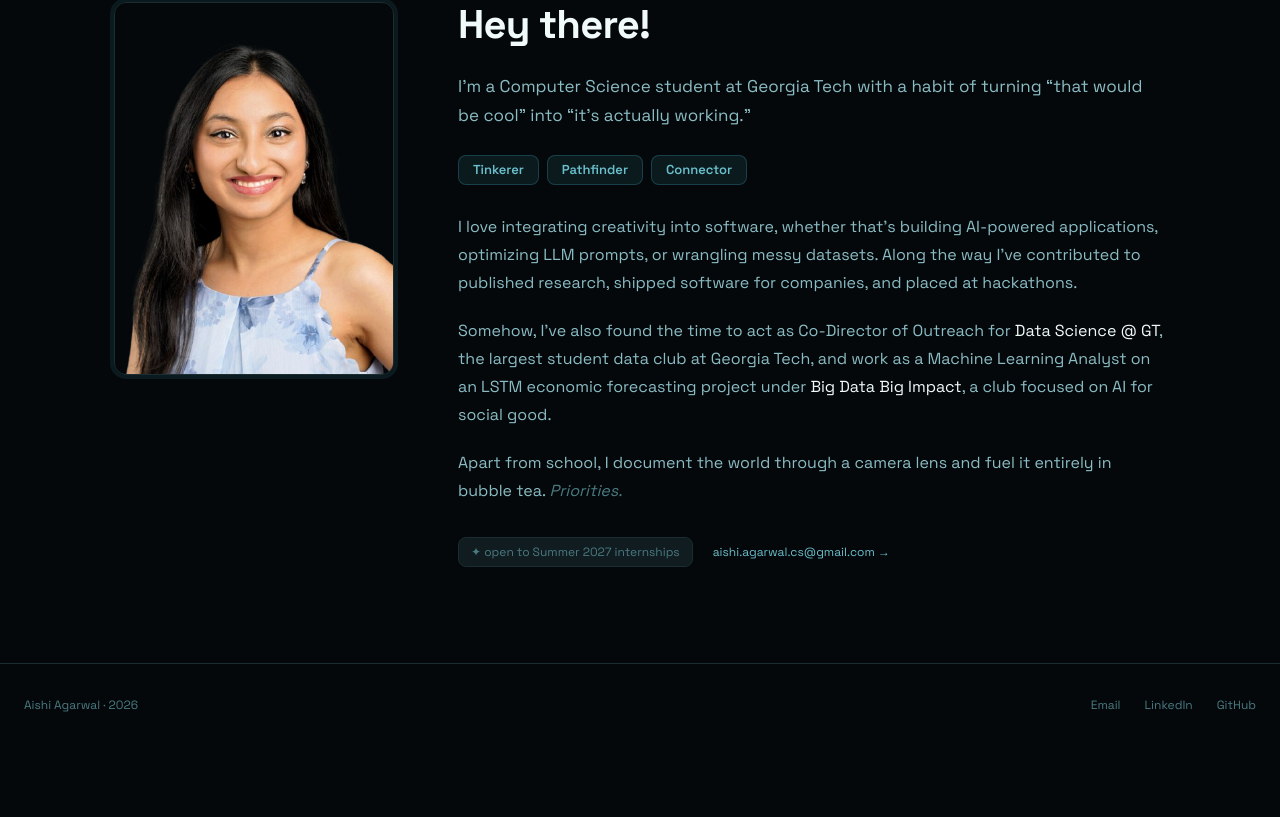
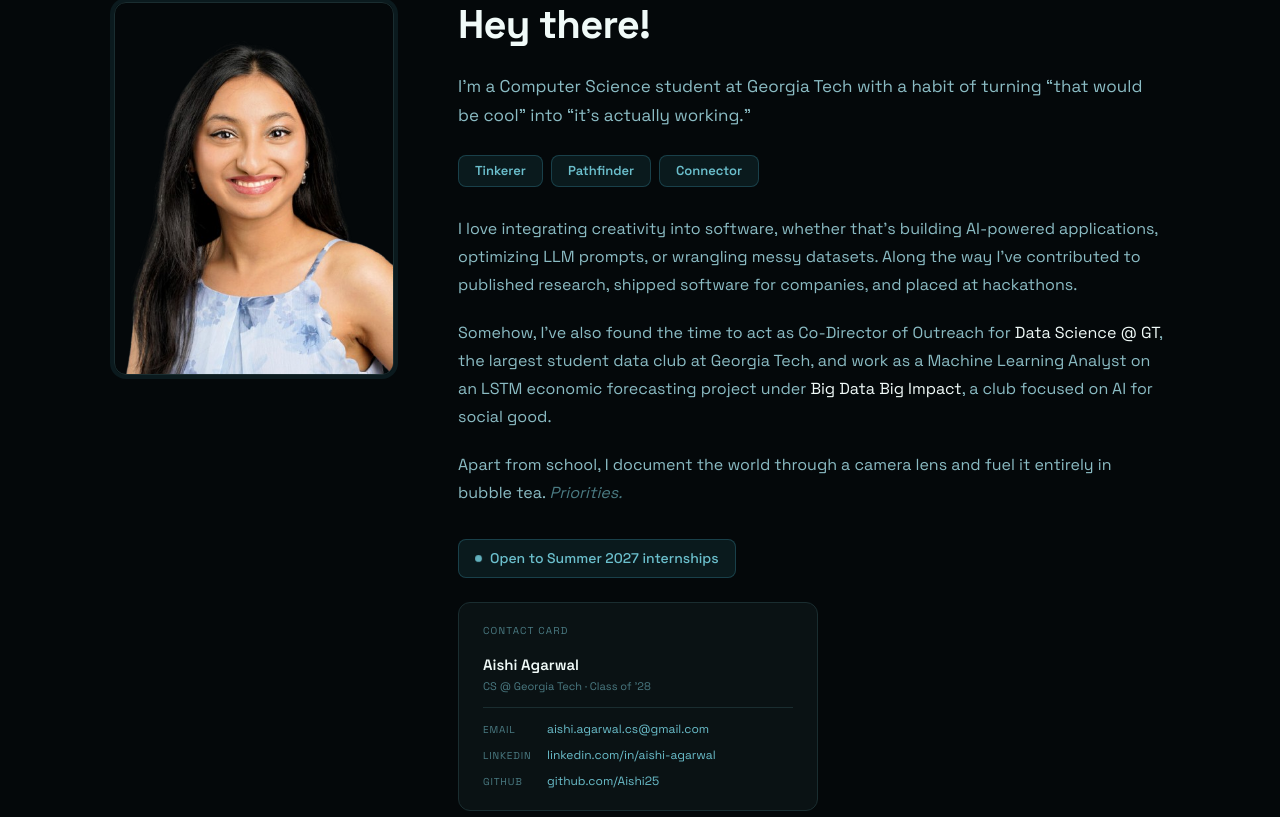
Before and after one commit to Aishi25/PersonalPortfolio, a Next.js app: page / in a window 1280 px wide. Shown: the part 923-1740 px from the top of the page. Before the commit the page ends 1669 px from the top, so only its background shows below. Built offline with nearby package versions, Linux system fonts and the light colour scheme.

Commit message:
Enlarge status badge, add contact card, animate trait pills

```diff
--- a/components/About.tsx
+++ b/components/About.tsx
@@ -70,7 +70,7 @@ export function About() {
             actually working.&rdquo;
           </p>
 
-          {/* Trait pills */}
+          {/* Trait pills with staggered animation */}
           <div
             style={{
               display: "flex",
@@ -79,9 +79,10 @@ export function About() {
               marginBottom: "1.75rem",
             }}
           >
-            {TRAITS.map((t) => (
+            {TRAITS.map((t, i) => (
               <span
                 key={t}
+                className="trait-pill"
                 style={{
                   fontFamily: "var(--font-mono), monospace",
                   fontSize: "13px",
@@ -90,7 +91,8 @@ export function About() {
                   background: "var(--primary-dim)",
                   border: "1px solid rgba(61,157,174,0.3)",
                   borderRadius: "var(--radius)",
-                  padding: "4px 14px",
+                  padding: "5px 16px",
+                  animationDelay: `${i * 0.15}s`,
                 }}
               >
                 {t}
@@ -145,30 +147,111 @@ export function About() {
             </span>
           </p>
 
-          {/* Status + contact */}
-          <div
+          {/* Status badge */}
+          <div style={{ marginBottom: "1.5rem" }}>
+            <span
               style={{
-              display: "flex",
+                display: "inline-flex",
                 alignItems: "center",
-              gap: "1.25rem",
-              flexWrap: "wrap",
+                gap: "8px",
+                fontSize: "14px",
+                fontWeight: 500,
+                color: "var(--primary-light)",
+                background: "var(--primary-dim)",
+                border: "1px solid rgba(61,157,174,0.3)",
+                borderRadius: "var(--radius)",
+                padding: "8px 16px",
               }}
             >
               <span
                 style={{
-                fontFamily: "var(--font-mono), monospace",
-                fontSize: "12px",
-                color: "var(--text-muted)",
-                background: "var(--surface-2)",
+                  width: "7px",
+                  height: "7px",
+                  borderRadius: "50%",
+                  background: "var(--primary-light)",
+                  display: "inline-block",
+                  animation: "pulse 2s ease-in-out infinite",
+                }}
+              />
+              Open to Summer 2027 internships
+            </span>
+          </div>
+
+          {/* Contact card */}
+          <div
+            style={{
               border: "1px solid var(--border)",
-                borderRadius: "var(--radius)",
-                padding: "5px 12px",
+              borderRadius: "var(--radius-lg)",
+              padding: "1.25rem 1.5rem",
+              background: "var(--surface)",
+              display: "flex",
+              flexDirection: "column",
+              gap: "0.75rem",
+              maxWidth: "360px",
             }}
           >
-              ✦ open to Summer 2027 internships
+            <div
+              style={{
+                fontFamily: "var(--font-mono), monospace",
+                fontSize: "10px",
+                letterSpacing: "0.12em",
+                color: "var(--text-muted)",
+                textTransform: "uppercase",
+                marginBottom: "0.25rem",
+              }}
+            >
+              contact card
+            </div>
+            <div>
+              <div
+                style={{
+                  fontSize: "15px",
+                  fontWeight: 600,
+                  color: "var(--text)",
+                  marginBottom: "2px",
+                }}
+              >
+                Aishi Agarwal
+              </div>
+              <div
+                style={{
+                  fontFamily: "var(--font-mono), monospace",
+                  fontSize: "11px",
+                  color: "var(--text-muted)",
+                }}
+              >
+                CS @ Georgia Tech · Class of &apos;28
+              </div>
+            </div>
+            <div
+              style={{
+                height: "1px",
+                background: "var(--border)",
+              }}
+            />
+            <div style={{ display: "flex", flexDirection: "column", gap: "0.5rem" }}>
+              {[
+                { label: "email", value: "aishi.agarwal.cs@gmail.com", href: "mailto:aishi.agarwal.cs@gmail.com" },
+                { label: "linkedin", value: "linkedin.com/in/aishi-agarwal", href: "https://www.linkedin.com/in/aishi-agarwal/" },
+                { label: "github", value: "github.com/Aishi25", href: "https://github.com/Aishi25" },
+              ].map(({ label, value, href }) => (
+                <div key={label} style={{ display: "flex", gap: "0.75rem", alignItems: "baseline" }}>
+                  <span
+                    style={{
+                      fontFamily: "var(--font-mono), monospace",
+                      fontSize: "10px",
+                      color: "var(--text-muted)",
+                      textTransform: "uppercase",
+                      letterSpacing: "0.08em",
+                      minWidth: "52px",
+                    }}
+                  >
+                    {label}
                   </span>
                   <a
-              href="mailto:aishi.agarwal.cs@gmail.com"
+                    href={href}
+                    target={href.startsWith("mailto") ? undefined : "_blank"}
+                    rel="noopener noreferrer"
                     style={{
                       fontFamily: "var(--font-mono), monospace",
                       fontSize: "12px",
@@ -177,19 +260,34 @@ export function About() {
                       transition: "color 0.15s",
                     }}
                     onMouseEnter={(e) =>
-                (e.currentTarget.style.color = "var(--primary)")
+                      (e.currentTarget.style.color = "var(--text)")
                     }
                     onMouseLeave={(e) =>
                       (e.currentTarget.style.color = "var(--primary-light)")
                     }
                   >
-              aishi.agarwal.cs@gmail.com →
+                    {value}
                   </a>
+                </div>
+              ))}
+            </div>
           </div>
         </div>
       </div>
 
       <style>{`
+        @keyframes traitPop {
+          0% { opacity: 0; transform: translateY(6px) scale(0.95); }
+          100% { opacity: 1; transform: translateY(0) scale(1); }
+        }
+        .trait-pill {
+          opacity: 0;
+          animation: traitPop 0.4s cubic-bezier(0.34, 1.56, 0.64, 1) forwards;
+        }
+        @keyframes pulse {
+          0%, 100% { opacity: 1; transform: scale(1); }
+          50% { opacity: 0.5; transform: scale(0.85); }
+        }
         @media (max-width: 700px) {
           .about-grid {
             grid-template-columns: 1fr !important;
```
Lines whose indentation alone changed are shown as unchanged.
